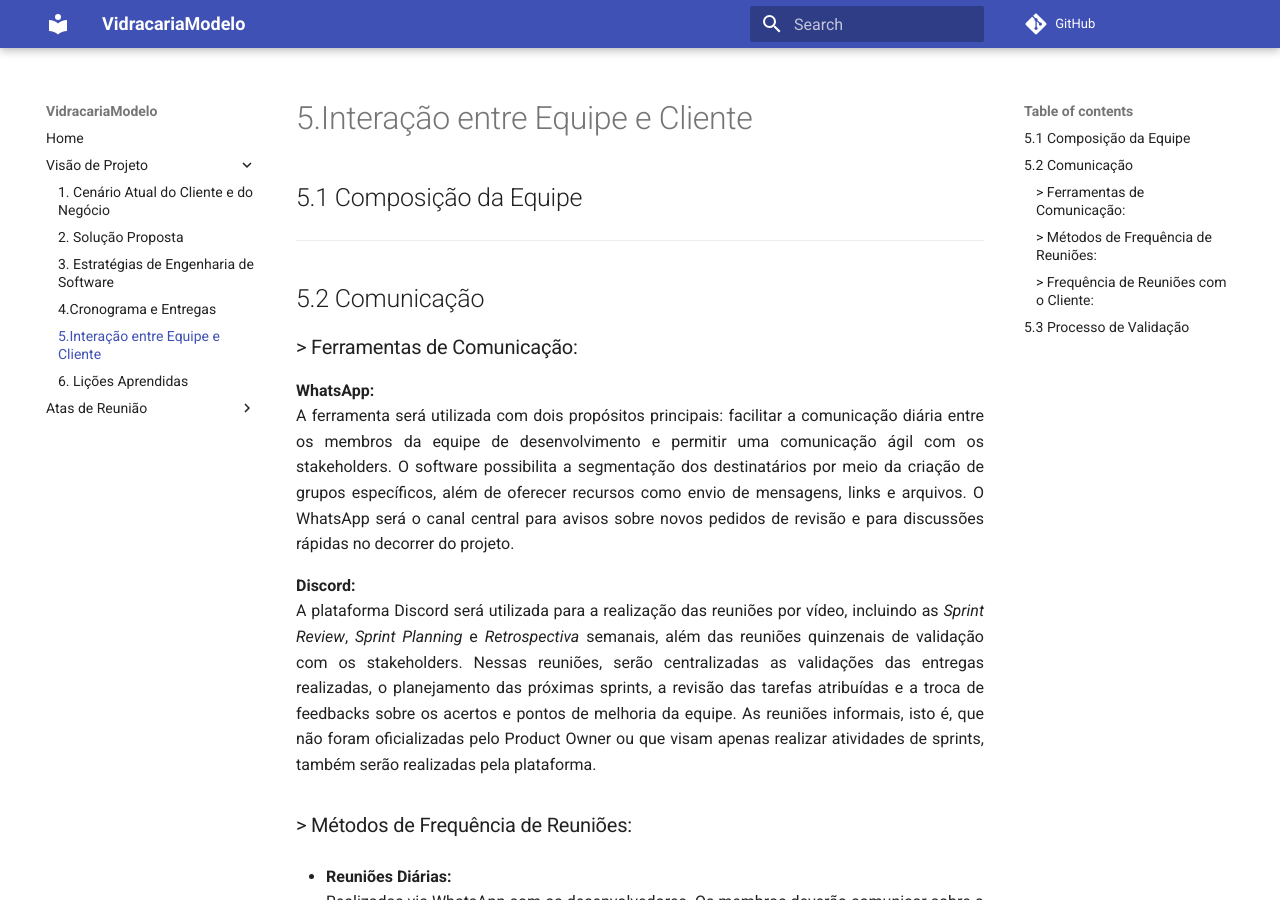
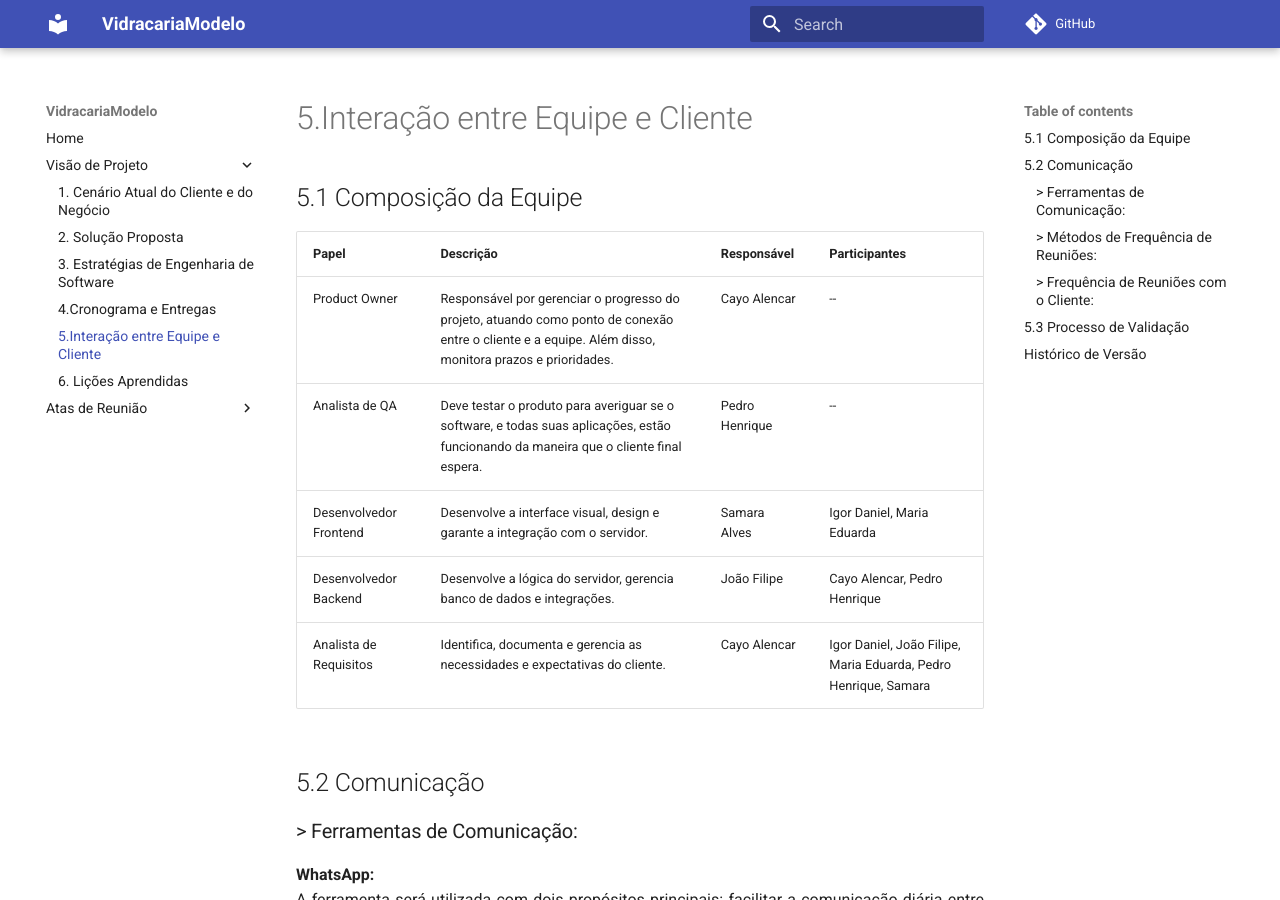
Before and after one commit to mdsreq-fga-unb/2025.1-T01-VidracariaModelo, an MkDocs documentation site: the page built from docs/docs/VisaodeProduto/Interacao.md, in a window 1280 px wide and 900 px high. Built offline with MkDocs 1.6.1 and Material for MkDocs 9.7.7, drawn with Linux system fonts in a browser that asks for light colours; comment, search, counter and statistics services are not loaded; some of the changed text lies outside the part shown.

Commit message:
Inclusão dos Tópicos 5.1 e 5.3

```diff
--- a/docs/docs/VisaodeProduto/Interacao.md
+++ b/docs/docs/VisaodeProduto/Interacao.md
@@ -1,6 +1,13 @@
 ## 5.1 Composição da Equipe
 
----
+| Papel                   | Descrição                                                                                                                                         | Responsável           | Participantes                            |
+|-------------------------|---------------------------------------------------------------------------------------------------------------------------------------------------|------------------------|------------------------------------------|
+| Product Owner           | Responsável por gerenciar o progresso do projeto, atuando como ponto de conexão entre o cliente e a equipe. Além disso, monitora prazos e prioridades. | Cayo Alencar       | --                                       |
+| Analista de QA          | Deve testar o produto para averiguar se o software, e todas suas aplicações, estão funcionando da maneira que o cliente final espera.              | Pedro Henrique            | --                                       |
+| Desenvolvedor Frontend  | Desenvolve a interface visual, design e garante a integração com o servidor.                                                                      | Samara Alves    | Igor Daniel, Maria Eduarda                |
+| Desenvolvedor Backend   | Desenvolve a lógica do servidor, gerencia banco de dados e integrações.                                                                          | João Filipe       | Cayo Alencar, Pedro Henrique                       |
+| Analista de Requisitos  | Identifica, documenta e gerencia as necessidades e expectativas do cliente.                                                                       | Cayo Alencar           | Igor Daniel, João Filipe, Maria Eduarda, Pedro Henrique, Samara|
+
 
 ## 5.2 Comunicação
 
@@ -40,3 +47,14 @@
 ---
 
 ## 5.3 Processo de Validação
+
+Antes de começarem a ser desenvolvidas, as funcionalidades da Sprint serão avaliadas com base na Definition of Ready (DoR). Nessa checagem, será verificado se a história de usuário está bem escrita, se há documentação suficiente e se os critérios de aceitação foram definidos em conjunto com o cliente.
+
+Ao final de cada Sprint, as funcionalidades também passarão pela Definition of Done (DoD). Esse processo verifica se os protótipos foram validados pelo cliente, se o código recebeu aprovação dos revisores e se os stakeholders conseguiram testar e confirmar todos os critérios de aceitação durante o Deploy do software.
+
+## Histórico de Versão
+
+| Data       | Versão | Descrição                  | Autor          | Revisores      |
+| ---------- | ------ | -------------------------- | -------------- | -------------- |
+| 19/04/2025 | 1.0    | Adição do Tópico 5.2       | Maria Eduarda  | Pedro Henrique |
+| 19/04/2025 | 1.1    | Inclusão tópico 5.1 e 5.3                 | Pedro Henrique | Maria Eduarda  |
```
